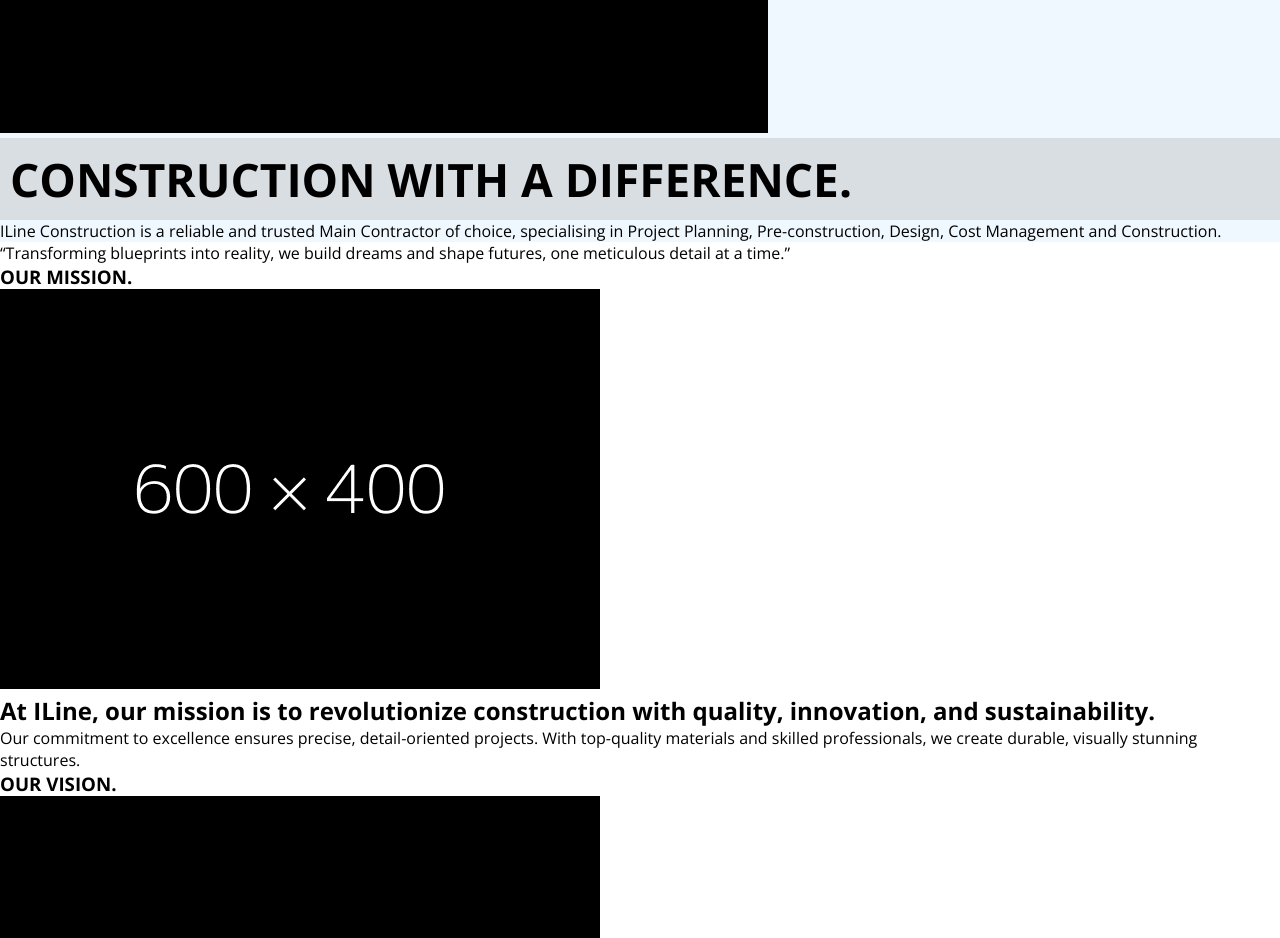
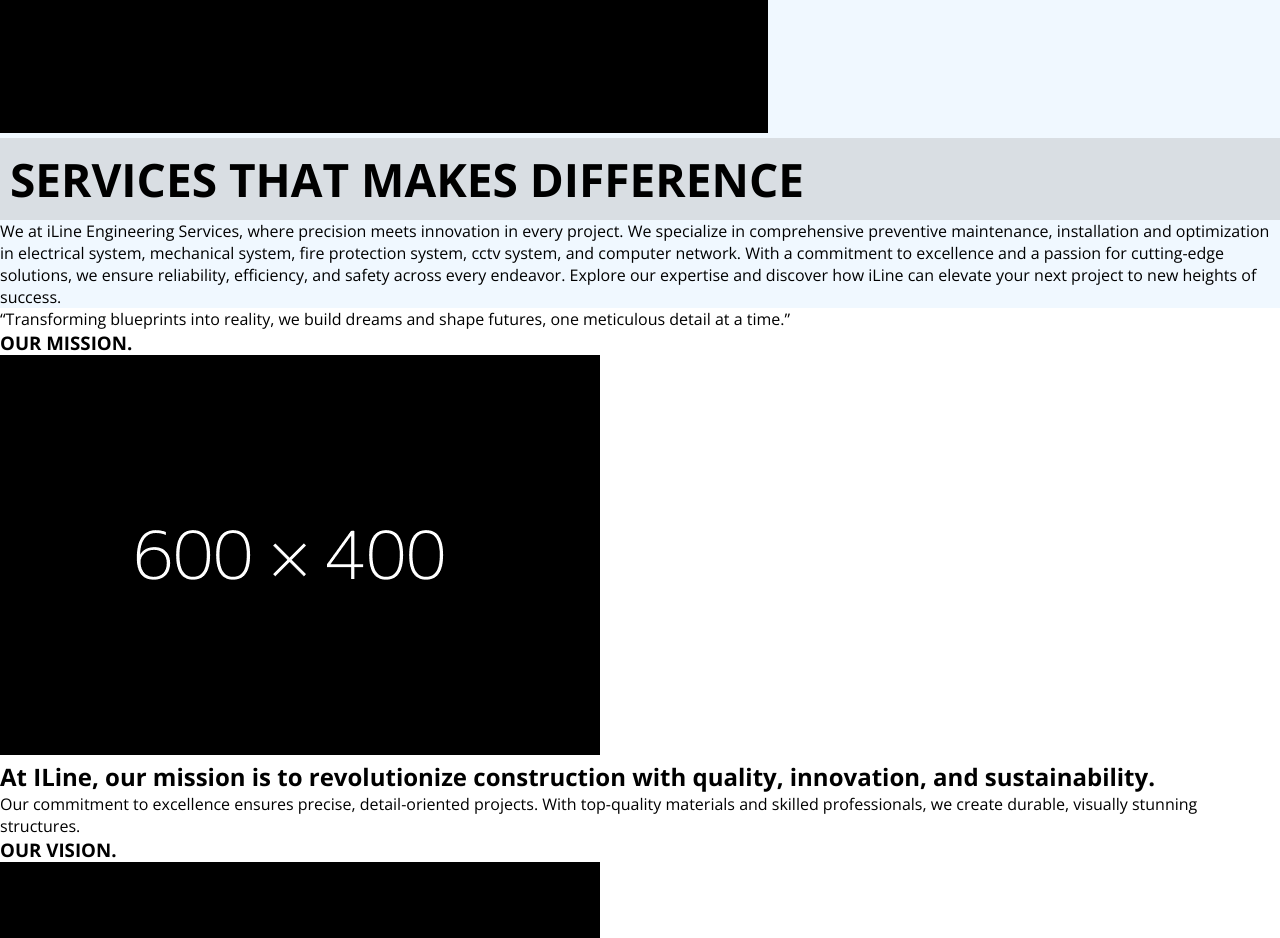
Before and after one commit to iline-engineering/Home, a website built with Vite: page index.html in a window 1280 px wide. Shown: the part 3220-4158 px from the top of the page. Built offline with nearby package versions, Linux system fonts and the light colour scheme.

Commit message:
Update index.html

```diff
--- a/index.html
+++ b/index.html
@@ -38,11 +38,9 @@
             src="./images/400x400.png"
             alt="construction image"
           />
-          <h1>CONSTRUCTION WITH A DIFFERENCE.</h1>
+          <h1>SERVICES THAT MAKES DIFFERENCE</h1>
           <p>
-            ILine Construction is a reliable and trusted Main Contractor of
-            choice, specialising in Project Planning, Pre-construction, Design,
-            Cost Management and Construction.
+            We at iLine Engineering Services, where precision meets innovation in every project. We specialize in comprehensive preventive maintenance, installation and optimization in electrical system, mechanical system, fire protection system, cctv system, and computer network. With a commitment to excellence and a passion for cutting-edge solutions, we ensure reliability, efficiency, and safety across every endeavor. Explore our expertise and discover how iLine can elevate your next project to new heights of success.
           </p>
         </section>
       </article>
```
